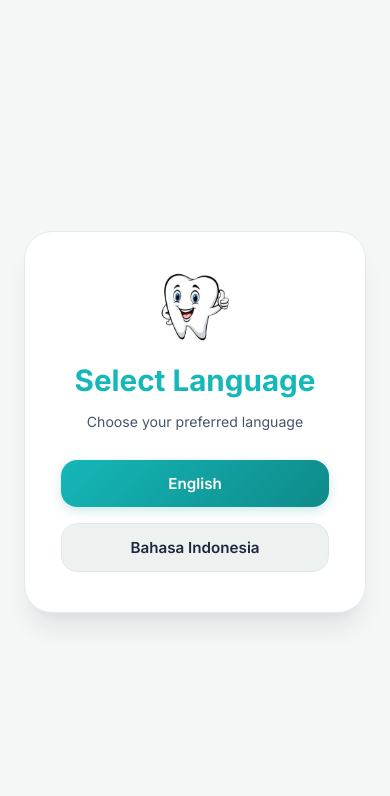
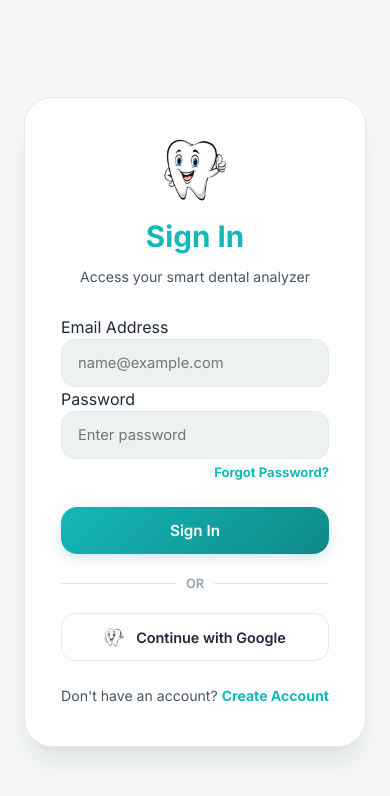
Before and after one commit to Swetha-papani2005/AICaries, a React (Vite) app in the folder web/: page / in a window 390 px wide. Shown: the top 796 px of the page. Built offline with nearby package versions, Linux system fonts and the light colour scheme.

Commit message:
chore: remove language selection screens and options from both web and mobile apps

```diff
--- a/web/src/App.jsx
+++ b/web/src/App.jsx
@@ -124,12 +124,7 @@ function App() {
         if (user) {
           setCurrentScreen('home');
         } else {
-          const langSet = localStorage.getItem('app_lang');
-          if (!langSet) {
-            setCurrentScreen('language');
-          } else {
-            setCurrentScreen('signin');
-          }
+          setCurrentScreen('signin');
         }
       }, 2200);
       return () => clearTimeout(timer);
@@ -188,16 +183,8 @@ function App() {
         />
       )}
 
-      {/* Main content pane */}
-      <div className={user && currentScreen !== 'splash' && currentScreen !== 'language' ? "main-content" : "auth-wrapper"}>
+      <div className={user && currentScreen !== 'splash' ? "main-content" : "auth-wrapper"}>
         {currentScreen === 'splash' && <SplashScreen />}
-
-        {currentScreen === 'language' && (
-          <LanguageScreen
-            setLanguage={setLanguage}
-            setCurrentScreen={setCurrentScreen}
-          />
-        )}
 
         {currentScreen === 'signin' && (
           <SignInScreen
```
Also changed, not shown: 1 other file (tests, documents, lock files or other folders).
